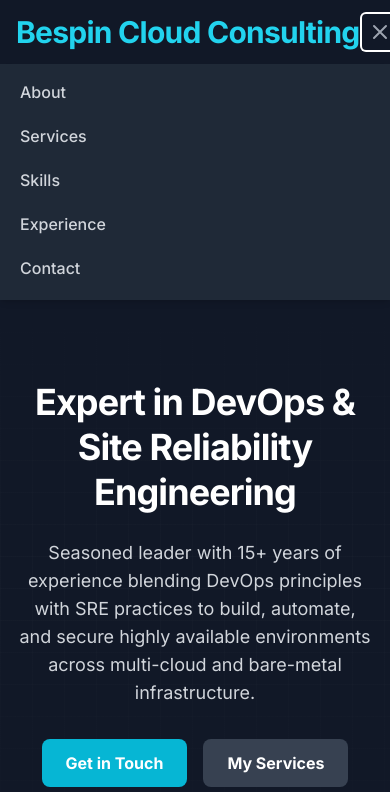
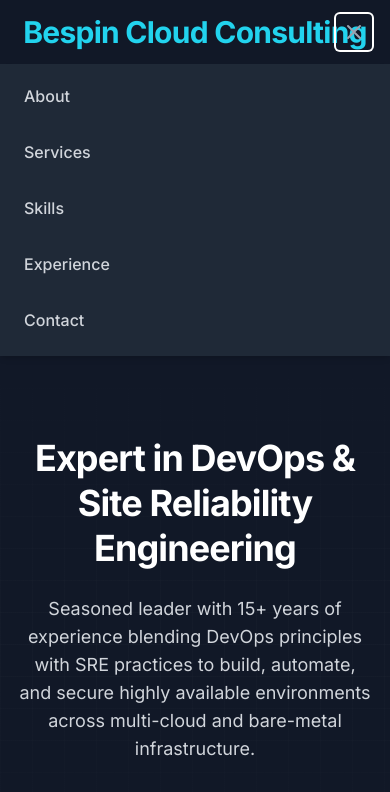
Before and after one commit to chandlercord/bespincloud.github.io, a plain HTML site: page docs/index.html in a window 390 px wide. Both pictures are taken after a click on the button "Open main menu". Shown: the top 792 px of the page. Drawn offline with nearby package versions, Linux system fonts and the light colour scheme.

Commit message:
Centered header and added slight tweaks for mobile

```diff
--- a/docs/index.html
+++ b/docs/index.html
@@ -26,12 +26,12 @@
         <!-- Header -->
         <header class="bg-gray-900">
             <div class="container mx-auto px-4 sm:px-6 lg:px-8">
-                <div class="flex items-center justify-between h-16">
-                    <div class="flex-shrink-0">
+                <div class="flex items-center justify-center md:justify-between h-16">
+                    <div class="flex-shrink-0 text-center md:text-left">
                         <!-- UPDATED: Header text, font, and color -->
                         <a href="#" class="text-3xl font-bold text-cyan-400 tracking-tight">Bespin Cloud Consulting</a>
                     </div>
-                    <div class="md:hidden">
+                    <div class="absolute right-4 md:hidden">
                         <!-- Mobile Menu Button -->
                         <button id="mobile-menu-button" class="inline-flex items-center justify-center p-2 rounded-md text-gray-400 hover:text-white hover:bg-gray-700 focus:outline-none focus:ring-2 focus:ring-inset focus:ring-white">
                             <span class="sr-only">Open main menu</span>
@@ -61,12 +61,12 @@
             </div>
             <!-- Mobile menu, show/hide based on menu state. -->
             <div class="md:hidden hidden" id="mobile-menu">
-                <div class="px-2 pt-2 pb-3 space-y-1 sm:px-3">
-                    <a href="#about" class="text-gray-300 hover:bg-gray-700 hover:text-white block px-3 py-2 rounded-md text-base font-medium">About</a>
-                    <a href="#services" class="text-gray-300 hover:bg-gray-700 hover:text-white block px-3 py-2 rounded-md text-base font-medium">Services</a>
-                    <a href="#skills" class="text-gray-300 hover:bg-gray-700 hover:text-white block px-3 py-2 rounded-md text-base font-medium">Skills</a>
-                    <a href="#experience" class="text-gray-300 hover:bg-gray-700 hover:text-white block px-3 py-2 rounded-md text-base font-medium">Experience</a>
-                    <a href="#contact" class="text-gray-300 hover:bg-gray-700 hover:text-white block px-3 py-2 rounded-md text-base font-medium">Contact</a>
+                <div class="px-2 pt-2 pb-3 space-y-2 sm:px-3">
+                    <a href="#about" class="text-gray-300 hover:bg-gray-700 hover:text-white block px-4 py-3 rounded-md text-base font-medium">About</a>
+                    <a href="#services" class="text-gray-300 hover:bg-gray-700 hover:text-white block px-4 py-3 rounded-md text-base font-medium">Services</a>
+                    <a href="#skills" class="text-gray-300 hover:bg-gray-700 hover:text-white block px-4 py-3 rounded-md text-base font-medium">Skills</a>
+                    <a href="#experience" class="text-gray-300 hover:bg-gray-700 hover:text-white block px-4 py-3 rounded-md text-base font-medium">Experience</a>
+                    <a href="#contact" class="text-gray-300 hover:bg-gray-700 hover:text-white block px-4 py-3 rounded-md text-base font-medium">Contact</a>
                 </div>
             </div>
         </nav>
@@ -220,7 +220,7 @@
                 <h2 class="text-3xl font-extrabold text-white text-center mb-12">Professional Experience</h2>
                 <div class="max-w-3xl mx-auto">
                     <!-- Experience Item 1 -->
-                    <div class="relative pl-8 sm:pl-12 py-6 group">
+                    <div class="relative pl-6 sm:pl-12 py-6 group">
                         <div class="absolute top-5 left-0 w-px h-full bg-gray-600 group-last:h-0"></div>
                         <div class="absolute top-5 left-[-9px] w-5 h-5 bg-cyan-500 rounded-full border-4 border-gray-800"></div>
                         <h3 class="text-xl font-bold text-white">Lead Global Site Reliability Engineer - Forcepoint</h3>
@@ -233,7 +233,7 @@
                         </ul>
                     </div>
                     <!-- Experience Item 2 -->
-                    <div class="relative pl-8 sm:pl-12 py-6 group">
+                    <div class="relative pl-6 sm:pl-12 py-6 group">
                          <div class="absolute top-5 left-0 w-px h-full bg-gray-600 group-last:h-0"></div>
                         <div class="absolute top-5 left-[-9px] w-5 h-5 bg-cyan-500 rounded-full border-4 border-gray-800"></div>
                         <h3 class="text-xl font-bold text-white">Senior Site Reliability Engineer - Sight Machine</h3>
@@ -245,7 +245,7 @@
                         </ul>
                     </div>
                     <!-- Experience Item 3 -->
-                    <div class="relative pl-8 sm:pl-12 py-6 group">
+                    <div class="relative pl-6 sm:pl-12 py-6 group">
                          <div class="absolute top-5 left-0 w-px h-full bg-gray-600 group-last:h-0"></div>
                         <div class="absolute top-5 left-[-9px] w-5 h-5 bg-cyan-500 rounded-full border-4 border-gray-800"></div>
                         <h3 class="text-xl font-bold text-white">Lead DevSecOps Engineer - OutSystems</h3>
@@ -257,7 +257,7 @@
                         </ul>
                     </div>
                     <!-- Experience Item 4 -->
-                    <div class="relative pl-8 sm:pl-12 py-6 group">
+                    <div class="relative pl-6 sm:pl-12 py-6 group">
                          <div class="absolute top-5 left-0 w-px h-full bg-gray-600 group-last:h-0"></div>
                         <div class="absolute top-5 left-[-9px] w-5 h-5 bg-cyan-500 rounded-full border-4 border-gray-800"></div>
                         <h3 class="text-xl font-bold text-white">DevOps Guy - Authentic8</h3>
@@ -269,7 +269,7 @@
                         </ul>
                     </div>
                     <!-- Experience Item 5 -->
-                    <div class="relative pl-8 sm:pl-12 py-6 group">
+                    <div class="relative pl-6 sm:pl-12 py-6 group">
                          <div class="absolute top-5 left-0 w-px h-full bg-gray-600 group-last:h-[calc(100%-2.5rem)]"></div>
                         <div class="absolute top-5 left-[-9px] w-5 h-5 bg-cyan-500 rounded-full border-4 border-gray-800"></div>
                         <h3 class="text-xl font-bold text-white">Senior Systems Engineer - Move, Inc.</h3>
@@ -291,7 +291,7 @@
                     <h2 class="text-3xl font-extrabold text-white sm:text-4xl">Let's Connect</h2>
                     <p class="mt-4 text-lg text-gray-400">
                         Have a project in mind or just want to discuss the future of infrastructure? I'd love to hear from you.
-                    </V>
+                    </p>
                     <p class="mt-8">
                         <a href="mailto:chandler@bespincloudconsulting.com" class="text-xl font-medium text-cyan-400 hover:text-cyan-300">
                             chandler@bespincloudconsulting.com
@@ -314,7 +314,7 @@
 
     <!-- Footer -->
     <footer class="bg-gray-800">
-        <div classs="container mx-auto py-6 px-4 sm:px-6 lg:px-8 text-center text-gray-400">
+        <div class="container mx-auto py-6 px-4 sm:px-6 lg:px-8 text-center text-gray-400">
             <p>&copy; 2025 Chandler Cord. All Rights Reserved.</p>
         </div>
     </footer>
```
